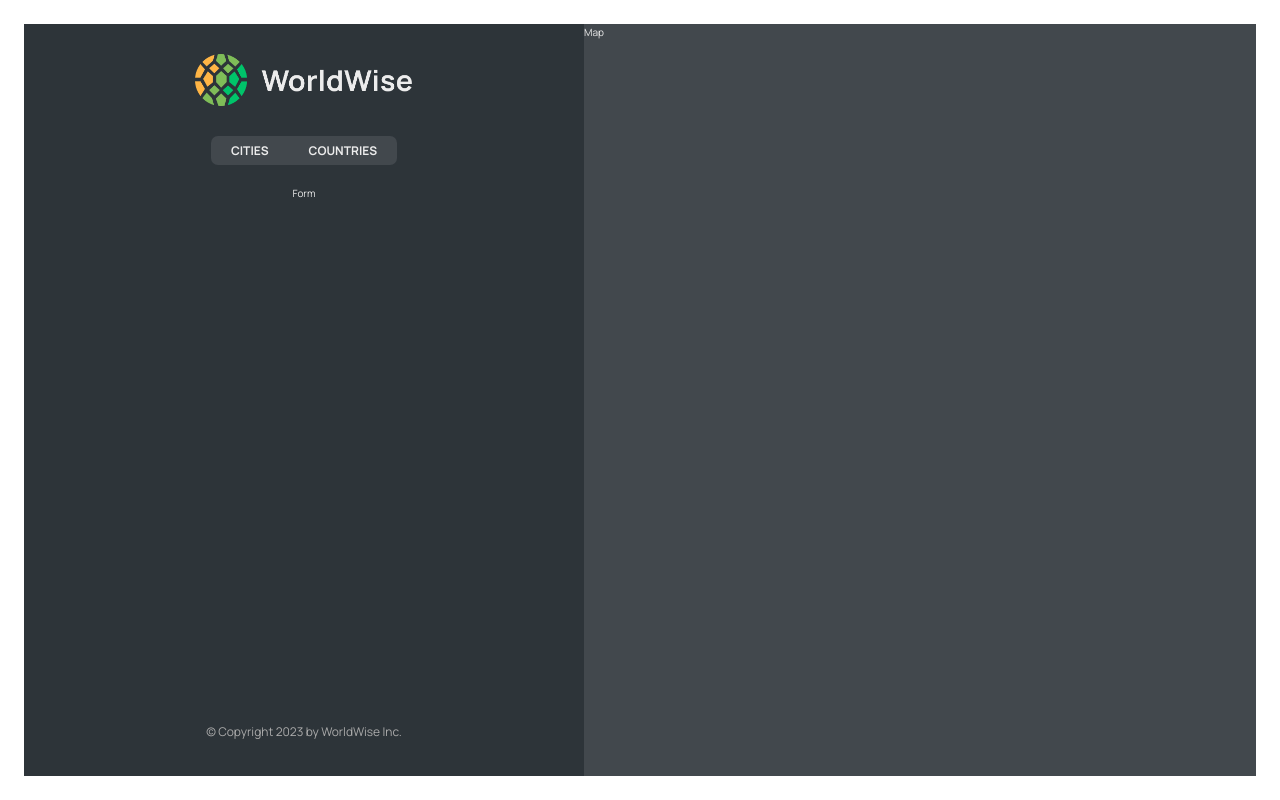
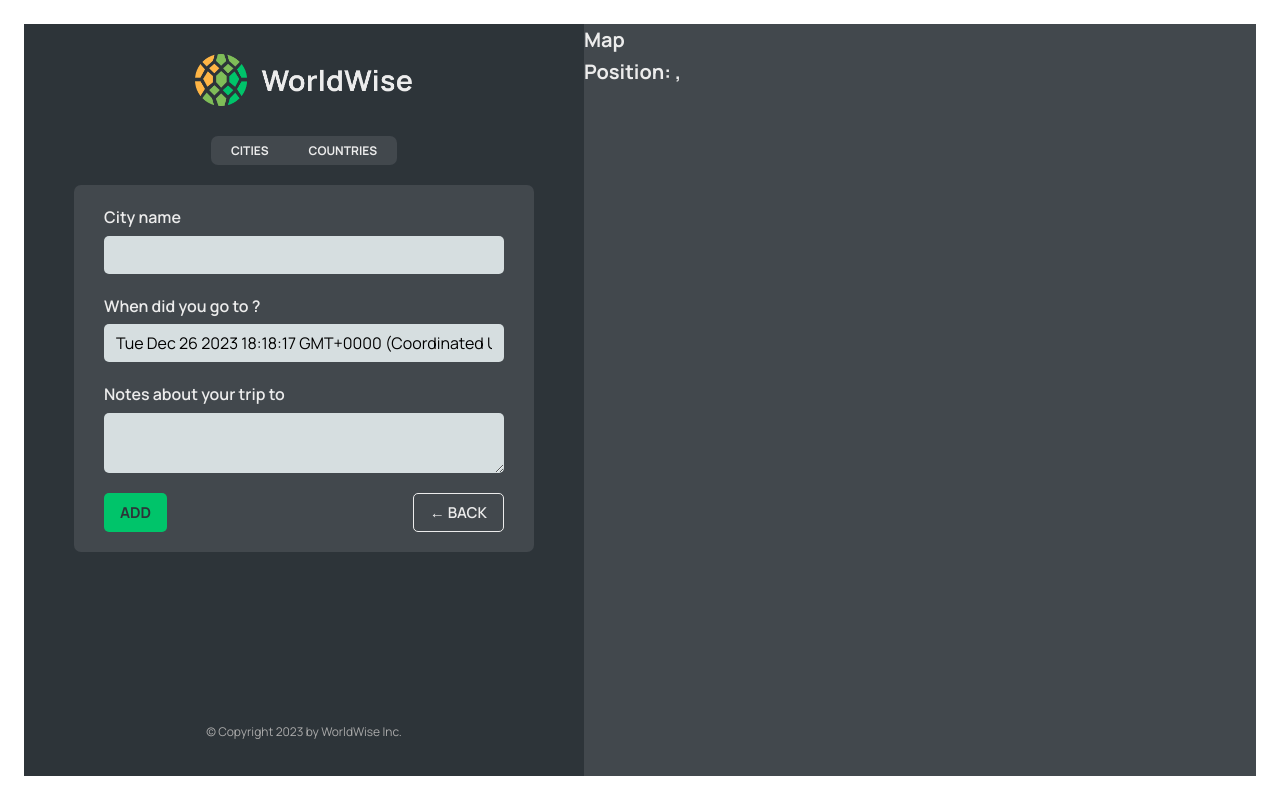
Before and after one commit to yashraj2003e/World-Wise, a React (Vite) app: page /app/form in a window 1280 px wide. Built offline with nearby package versions, Linux system fonts and the light colour scheme; data requests are answered from the project's data file.

Commit message:
Completed React-Router part

```diff
--- a/package.json
+++ b/package.json
@@ -8,7 +8,7 @@
     "build": "vite build",
     "lint": "eslint . --ext js,jsx --report-unused-disable-directives --max-warnings 0",
     "preview": "vite preview",
-    "server": "json-server --watch src/data/cities.json --port 8000 --delay 2000"
+    "server": "json-server --watch src/data/cities.json --port 8000 --delay 0"
   },
   "dependencies": {
     "json-server": "^0.17.4",
--- a/src/App.jsx
+++ b/src/App.jsx
@@ -1,11 +1,15 @@
-import { BrowserRouter, Route, Routes } from "react-router-dom";
+import { useEffect, useState } from "react";
+import { BrowserRouter, Navigate, Route, Routes } from "react-router-dom";
+
 import Product from "./pages/Product";
 import Pricing from "./pages/Pricing";
 import Homepage from "./pages/Homepage";
 import AppLayout from "./pages/AppLayout";
 import Login from "./pages/Login";
 import CityList from "./components/CityList";
-import { useEffect, useState } from "react";
+import City from "./components/City";
+import Form from "./components/Form";
+import CountriesList from "./components/CountryList";
 
 function App() {
   const [cities, setCities] = useState([]);
@@ -34,16 +38,17 @@ function App() {
           <Route path="product" element={<Product />} />
           <Route path="pricing" element={<Pricing />} />
           <Route path="app" element={<AppLayout />}>
-            <Route
-              index
-              element={<CityList cities={cities} isLoading={isLoading} />}
-            />
+            <Route index element={<Navigate replace to="cities" />} />
             <Route
               path="cities"
               element={<CityList cities={cities} isLoading={isLoading} />}
             />
-            <Route path="countries" element={<p>Countries</p>} />
-            <Route path="form" element={<p>Form</p>} />
+            <Route path="cities/:id" element={<City />} />
+            <Route
+              path="countries"
+              element={<CountriesList cities={cities} isLoading={isLoading} />}
+            />
+            <Route path="form" element={<Form />} />
           </Route>
           <Route path="login" element={<Login />} />
           <Route path="*" element={<div>Page Not Found !</div>} />
--- /dev/null
+++ b/src/components/Button.jsx
@@ -0,0 +1,10 @@
+import styles from "./Button.module.css";
+function Button({ children, onClick, type }) {
+  return (
+    <button onClick={onClick} className={`${styles.btn} ${styles[type]}`}>
+      {children}
+    </button>
+  );
+}
+
+export default Button;
--- a/src/components/City.jsx
+++ b/src/components/City.jsx
@@ -1,3 +1,4 @@
+import { useParams } from "react-router-dom";
 import styles from "./City.module.css";
 
 const formatDate = (date) =>
@@ -17,45 +18,47 @@ function City() {
     notes: "My favorite city so far!",
   };
 
+  const { id } = useParams();
+
   const { cityName, emoji, date, notes } = currentCity;
+  return <h1>City {id}</h1>;
+  // return (
+  //   <div className={styles.city}>
+  //     <div className={styles.row}>
+  //       <h6>City name</h6>
+  //       <h3>
+  //         <span>{emoji}</span> {cityName}
+  //       </h3>
+  //     </div>
 
-  return (
-    <div className={styles.city}>
-      <div className={styles.row}>
-        <h6>City name</h6>
-        <h3>
-          <span>{emoji}</span> {cityName}
-        </h3>
-      </div>
+  //     <div className={styles.row}>
+  //       <h6>You went to {cityName} on</h6>
+  //       <p>{formatDate(date || null)}</p>
+  //     </div>
 
-      <div className={styles.row}>
-        <h6>You went to {cityName} on</h6>
-        <p>{formatDate(date || null)}</p>
-      </div>
+  //     {notes && (
+  //       <div className={styles.row}>
+  //         <h6>Your notes</h6>
+  //         <p>{notes}</p>
+  //       </div>
+  //     )}
 
-      {notes && (
-        <div className={styles.row}>
-          <h6>Your notes</h6>
-          <p>{notes}</p>
-        </div>
-      )}
+  //     <div className={styles.row}>
+  //       <h6>Learn more</h6>
+  //       <a
+  //         href={`https://en.wikipedia.org/wiki/${cityName}`}
+  //         target="_blank"
+  //         rel="noreferrer"
+  //       >
+  //         Check out {cityName} on Wikipedia &rarr;
+  //       </a>
+  //     </div>
 
-      <div className={styles.row}>
-        <h6>Learn more</h6>
-        <a
-          href={`https://en.wikipedia.org/wiki/${cityName}`}
-          target="_blank"
-          rel="noreferrer"
-        >
-          Check out {cityName} on Wikipedia &rarr;
-        </a>
-      </div>
-
-      <div>
-        <ButtonBack />
-      </div>
-    </div>
-  );
+  //     <div>
+  //       <ButtonBack />
+  //     </div>
+  //   </div>
+  // );
 }
 
 export default City;
--- a/src/components/CityItem.jsx
+++ b/src/components/CityItem.jsx
@@ -1,3 +1,4 @@
+import { Link } from "react-router-dom";
 import styles from "./CityItem.module.css";
 
 const formatDate = (date) =>
@@ -9,14 +10,17 @@ const formatDate = (date) =>
   }).format(new Date(date));
 
 function CityItem({ city }) {
-  const { cityName, emoji, date } = city;
+  const { cityName, emoji, date, id, position } = city;
   return (
-    <li className={styles.cityItem}>
+    <Link
+      className={styles.cityItem}
+      to={`${id}?lat=${position.lat}&lng=${position.lng}`}
+    >
       <span className={styles.emoji}>{emoji}</span>
       <h3 className={styles.name}>{cityName}</h3>
       <time className={styles.date}>{formatDate(date)}</time>
       <button className={styles.deleteBtn}>&times;</button>
-    </li>
+    </Link>
   );
 }
 
--- /dev/null
+++ b/src/components/CountryList.jsx
@@ -0,0 +1,37 @@
+import CountryItem from "./CountryItem";
+import Message from "./Message";
+import styles from "./CountryList.module.css";
+import Spinner from "./Spinner";
+
+function CountriesList({ cities, isLoading }) {
+  if (isLoading) {
+    return <Spinner />;
+  }
+
+  // const countries = cities.reduce((arr, city) => {
+  //   if (!arr.map((el) => el.country).includes(city.country)) {
+  //     return [...arr, { country: city.country, emoji: city.emoji }];
+  //   } else {
+  //     return arr;
+  //   }
+  // }, []);
+
+  const countries = cities.map(({ country, emoji }) => ({ country, emoji }));
+  console.log(countries);
+
+  if (!cities.length) {
+    return (
+      <Message message="Add your first city by selecting a city on the Map" />
+    );
+  }
+
+  return (
+    <ul className={styles.countryList}>
+      {countries.map((country) => (
+        <CountryItem country={country} key={country.country} />
+      ))}
+    </ul>
+  );
+}
+
+export default CountriesList;
--- a/src/components/Form.jsx
+++ b/src/components/Form.jsx
@@ -3,6 +3,8 @@
 import { useState } from "react";
 
 import styles from "./Form.module.css";
+import Button from "./Button";
+import { useNavigate } from "react-router-dom";
 
 export function convertToEmoji(countryCode) {
   const codePoints = countryCode
@@ -13,13 +15,14 @@ export function convertToEmoji(countryCode) {
 }
 
 function Form() {
+  const navigate = useNavigate();
   const [cityName, setCityName] = useState("");
   const [country, setCountry] = useState("");
   const [date, setDate] = useState(new Date());
   const [notes, setNotes] = useState("");
 
   return (
-    <form className={styles.form}>
+    <form className={styles.form} onSubmit={(e) => e.preventDefault()}>
       <div className={styles.row}>
         <label htmlFor="cityName">City name</label>
         <input
@@ -49,8 +52,10 @@ function Form() {
       </div>
 
       <div className={styles.buttons}>
-        <button>Add</button>
-        <button>&larr; Back</button>
+        <Button type="primary">Add</Button>
+        <Button type="back" onClick={() => navigate(-1)}>
+          &larr; Back
+        </Button>
       </div>
     </form>
   );
--- a/src/components/Map.jsx
+++ b/src/components/Map.jsx
@@ -1,9 +1,19 @@
+import { useNavigate, useSearchParams } from "react-router-dom";
 import styles from "./Map.module.css";
 export default function Map() {
+  const navigate = useNavigate();
+
+  const [searchParams, setSearchParams] = useSearchParams();
+
+  const lat = searchParams.get("lat");
+  const lng = searchParams.get("lng");
+
   return (
-    <>
-      {" "}
-      <div className={styles.mapContainer}>Map</div>
-    </>
+    <div className={styles.mapContainer} onClick={() => navigate("form")}>
+      <h1>Map</h1>
+      <h1>
+        Position: {lat}, {lng}
+      </h1>
+    </div>
   );
 }
```
Also changed, not shown: src/components/CountriesList.jsx (deleted, +0 -27 lines).
